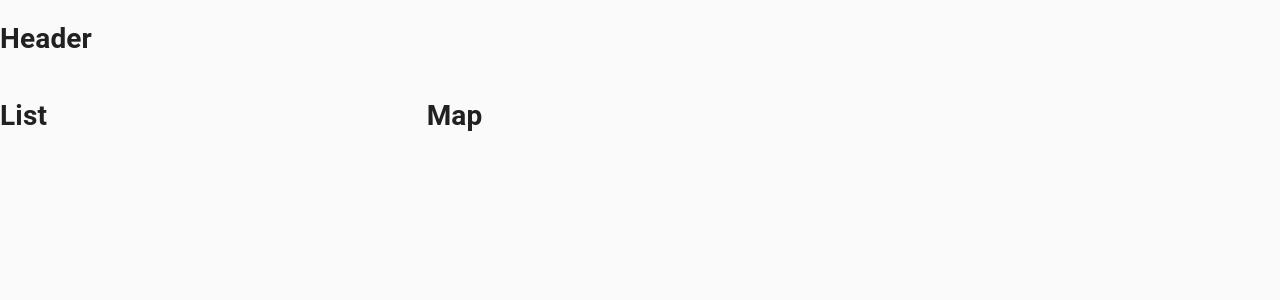
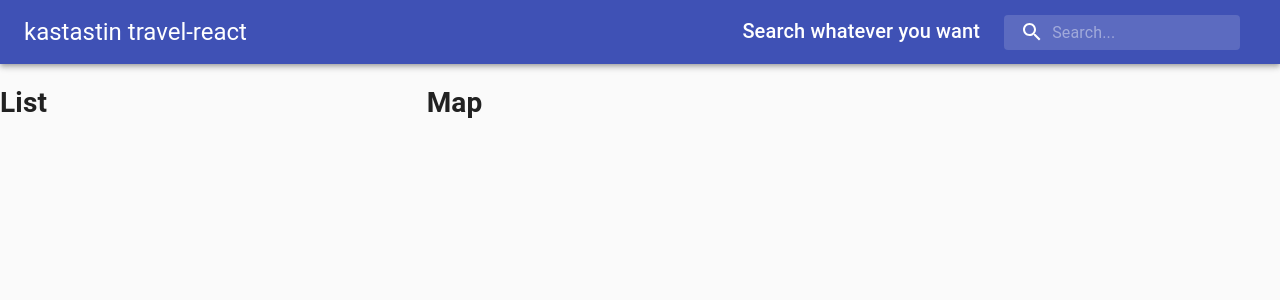
Before and after one commit to kastastin/travel-react, a React (Create React App) app: page / in a window 1280 px wide. Shown: the top 300 px of the page. Built offline with nearby package versions, Linux system fonts and the light colour scheme.

Commit message:
header component

```diff
--- a/src/components/Header/Header.jsx
+++ b/src/components/Header/Header.jsx
@@ -1,8 +1,43 @@
 import React from 'react';
+import { Autocomplete } from '@react-google-maps/api';
+import {
+  AppBar,
+  Toolbar,
+  Typography,
+  InputBase,
+  Box
+} from '@material-ui/core';
+import SearchIcon from '@material-ui/icons/Search';
+
+import useStyles from './styles';
 
 const Header = () => {
+  const classes = useStyles();
+
   return (
-    <h1>Header</h1>
+    <AppBar position='static'>
+      <Toolbar className={classes.toolbar}>
+        <Typography variant="h5" className={classes.title}>
+          kastastin travel-react
+        </Typography>
+        <Box display="flex">
+          <Typography variant="h6" className={classes.title}>
+            Search whatever you want
+          </Typography>
+          {/* <Autocomplete> */}
+            <div className={classes.search}>
+              <div className={classes.searchIcon}>
+                <SearchIcon />
+              </div>
+              <InputBase
+                placeholder="Search..."
+                classes={{ root: classes.inputRoot, input: classes.inputInput }}
+              />
+            </div>
+          {/* </Autocomplete> */}
+        </Box>
+      </Toolbar>
+    </AppBar>
   );
 };
 
--- a/src/components/Header/styles.js
+++ b/src/components/Header/styles.js
@@ -0,0 +1,32 @@
+import { alpha, makeStyles } from '@material-ui/core/styles';
+
+export default makeStyles((theme) => ({
+  title: {
+    display: 'none',
+    [theme.breakpoints.up('sm')]: {
+      display: 'block',
+    },
+  },
+  search: {
+    position: 'relative',
+    borderRadius: theme.shape.borderRadius,
+    backgroundColor: alpha(theme.palette.common.white, 0.15),
+    '&:hover': { backgroundColor: alpha(theme.palette.common.white, 0.25) },
+    marginRight: theme.spacing(2),
+    marginLeft: 0,
+    width: '100%',
+    [theme.breakpoints.up('sm')]: { marginLeft: theme.spacing(3), width: 'auto' },
+  },
+  searchIcon: {
+    padding: theme.spacing(0, 2), height: '100%', position: 'absolute', pointerEvents: 'none', display: 'flex', alignItems: 'center', justifyContent: 'center',
+  },
+  inputRoot: {
+    color: 'inherit',
+  },
+  inputInput: {
+    padding: theme.spacing(1, 1, 1, 0), paddingLeft: `calc(1em + ${theme.spacing(4)}px)`, transition: theme.transitions.create('width'), width: '100%', [theme.breakpoints.up('md')]: { width: '20ch' },
+  },
+  toolbar: {
+    display: 'flex', justifyContent: 'space-between',
+  },
+}));
```
